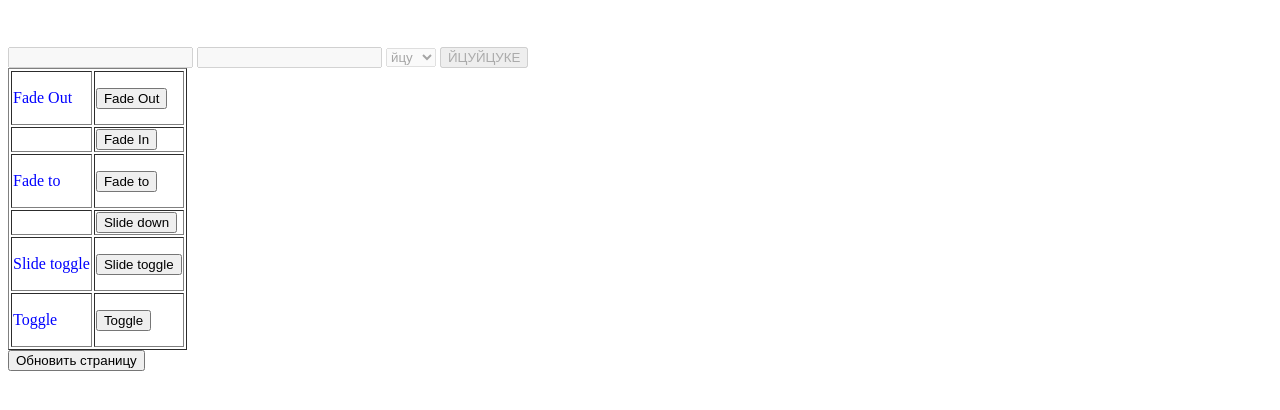
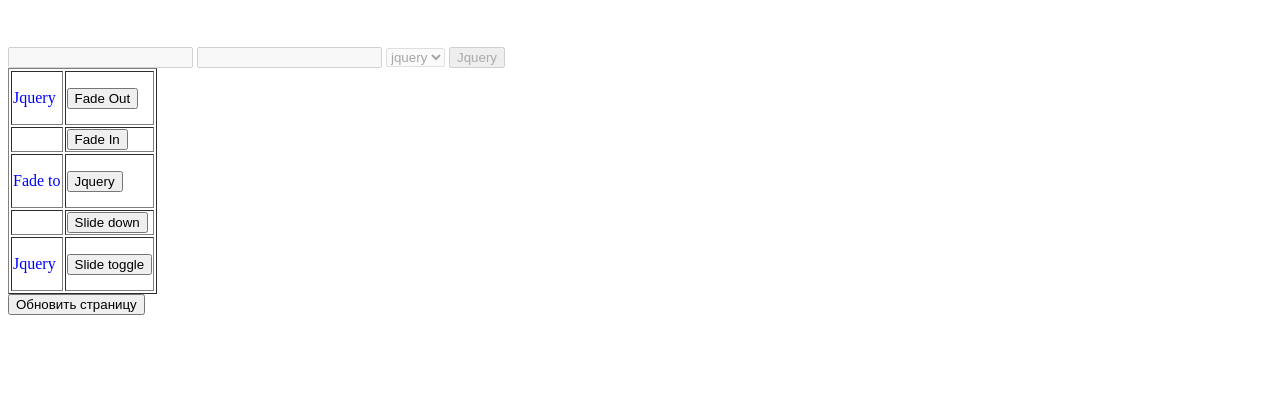
Before and after one commit to santon2714/itmo, a plain HTML site: page jquery/index.html in a window 1280 px wide. Shown: the part 138-548 px from the top of the page. Drawn offline with nearby package versions, Linux system fonts and the light colour scheme.

Commit message:
Update index.html

```diff
--- a/jquery/index.html
+++ b/jquery/index.html
@@ -23,17 +23,17 @@
     <input type="text" name="name">
     <input type="text" name="surname">
     <select>
-        <option>йцу</option>
-        <option>ячс</option>
-        <option>фыв</option>
+        <option>jquery</option>
+        <option>jquery</option>
+        <option>jquery</option>
     </select>
-    <input value="ЙЦУЙЦУКЕ" type="button">
+    <input value="Jquery" type="button">
 </form>
 
 <table border="1">
     <tr>
         <td>
-            <p>Fade Out</p>
+            <p>Jquery</p>
         </td>
         <td>
             <button id="fadeOut">Fade Out</button>
@@ -41,7 +41,7 @@
     </tr>
     <tr>
         <td>
-            <p style="display: none;">Fade In</p>
+            <p style="display: none;">Jquery</p>
         </td>
         <td>
             <button id="fadeIn">Fade In</button>
@@ -52,12 +52,12 @@
             <p>Fade to</p>
         </td>
         <td>
-            <button id="fadeTo">Fade to</button>
+            <button id="fadeTo">Jquery</button>
         </td>
     </tr>
     <tr>
         <td>
-            <p style="display: none;">Slide down</p>
+            <p style="display: none;">Jquery</p>
         </td>
         <td>
             <button id="slideDown">Slide down</button>
@@ -65,18 +65,10 @@
     </tr>
     <tr>
         <td>
-            <p>Slide toggle</p>
+            <p>Jquery</p>
         </td>
         <td>
             <button id="slideToggle">Slide toggle</button>
-        </td>
-    </tr>
-    <tr>
-        <td>
-            <p>Toggle</p>
-        </td>
-        <td>
-            <button id="toggle">Toggle</button>
         </td>
     </tr>
 </table>
```
